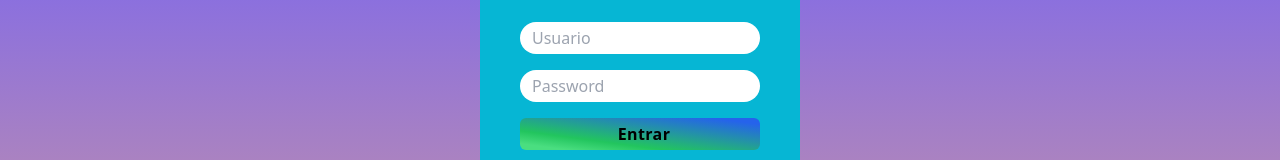
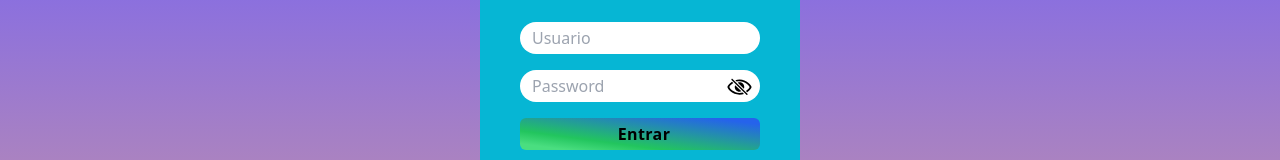
Before and after one commit to waku1044/Agenda-Personal, a React (Vite) app: page / in a window 1280 px wide. Shown: the part 188-348 px from the top of the page. Built offline with nearby package versions, Linux system fonts and the light colour scheme.

Commit message:
se valida usuario y se deja pasar a la ruta conctactos

```diff
--- a/src/pages/Login.jsx
+++ b/src/pages/Login.jsx
@@ -1,9 +1,18 @@
 import { Formik, Form, Field, ErrorMessage } from "formik";
-import { Link } from "react-router-dom";
+import { Link, useNavigate } from "react-router-dom";
+import { useState } from "react";
 import logo from "../assets/logo.svg";
+import  eyeOpen  from "/eyeOpen.svg";
+import eyeClose  from "/eyeClose.svg";
+import axios from "axios";
 // import "../css/login.css";
 
 const Login = () => {
+
+const [showPassword, setShowPassword] = useState(false);
+const [type, setType] = useState(false);
+
+const navegate = useNavigate();
   return (
     <>
       <div
@@ -21,7 +30,36 @@ const Login = () => {
             username: "",
             password: "",
           }}
-          onSubmit={(values) => console.log(values)}
+          onSubmit={ async (values) =>
+          {
+            let {username, password} = values;
+            const res = await axios.post('http://localhost:3900/api/login', {
+              username,
+              password
+            })
+            .then((res) => {
+              console.log(res.data)
+              localStorage.setItem('token', res.data.token)
+              navegate('/contactos')
+              alert(res.data.messeger);
+            })
+            .catch((err) => {
+              console.log(err.response.data.messenger)
+            })
+
+          }}
+
+          validate={(values) => {
+            const error = {};
+            if(!values.username){
+              error.username = "El usuario es requerido";
+            }
+            if(!values.password){
+              error.password = "La contraseña es requerida";
+            }
+            return error
+
+          }}
         >
           <Form className=" bg-cyan-500 flex flex-col justify-center items-center py-10 gap-4 w-80 rounded mx-auto ">
             <div className=" input-group">
@@ -32,18 +70,27 @@ const Login = () => {
                 placeholder="Usuario"
                 autoComplete="off"
               />
-              <ErrorMessage name="username" />
+              <p className="text-red-800"><ErrorMessage name="username" /></p>
             </div>
 
-            <div className="input-group">
+            <div className="input-group relative">
               <Field
-                type="password"
+                type={type ? "text" : "password"}
                 name="password"
                 placeholder="Password"
-                className="form-control p-1 ps-3 w-60 rounded-full "
+                className="form-control p-1 ps-3 w-60 rounded-full  "
                 autoComplete="off"
               />
-              <ErrorMessage name="password" />
+              <img src={showPassword ? eyeOpen : eyeClose}
+              onClick={() => {
+                setShowPassword(!showPassword)
+                setType(!type)
+              }}
+              alt="eye"
+              className="absolute top-2 right-2  cursor-pointer"
+              />
+
+              <p className="text-red-800"><ErrorMessage name="password" /></p>
             </div>
 
             <button type="submit" className="bg-gradient-to-tr from-green-400 from-10% via-green-500 via-30% to-blue-600 to-90%  shadow-inherit	 text-dark font-semibold tracking-wide border-0 p-1 ps-3 w-60 rounded-md ">
--- a/src/pages/Register.jsx
+++ b/src/pages/Register.jsx
@@ -43,15 +43,12 @@ const Register = () => {
           {
             let {username, email, password} = values;
             console.log(username, email, password);
-           const res = await fetch('http://localhost:3900/api/register', {
-              method: 'POST',
-              body: JSON.stringify({username, email, password}),
-              headers: {
-                'Content-Type': 'application/json'
-              }
-            });
-            const data = await res.json();
-            console.log(data);
+           const res = await axios.post('http://localhost:3900/api/register', {
+            username,
+            email,
+            password
+           });
+           console.log(res.data.messeger);
 
 
               }}
@@ -115,7 +112,7 @@ const Register = () => {
               <img
               src={showPassword ? eyeOpen : eyeClose}
               alt="eye"
-              className="absolute top-2 right-2"
+              className="absolute top-2 right-2 cursor-pointer"
               onClick={handleShowPassword} />
 
               <p className="text-red-800"><ErrorMessage name="password" className="error"/></p>
```
